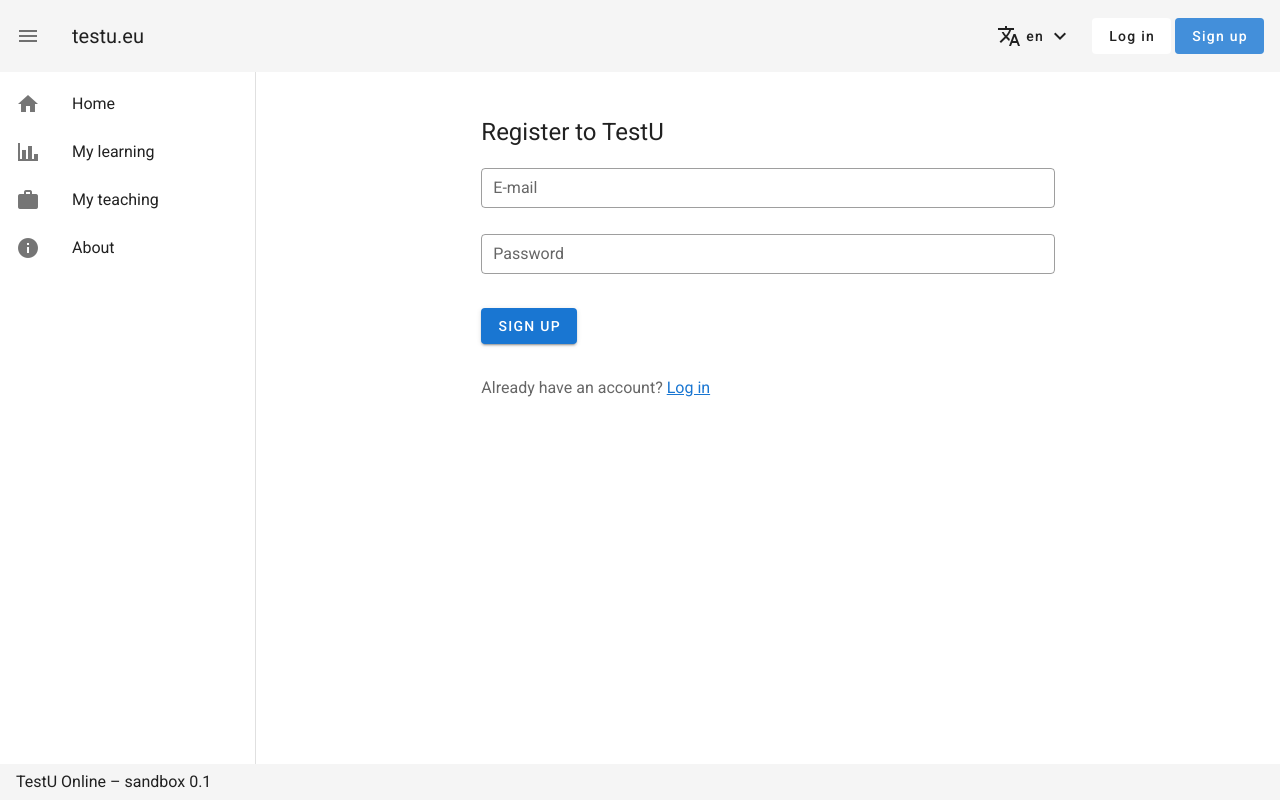
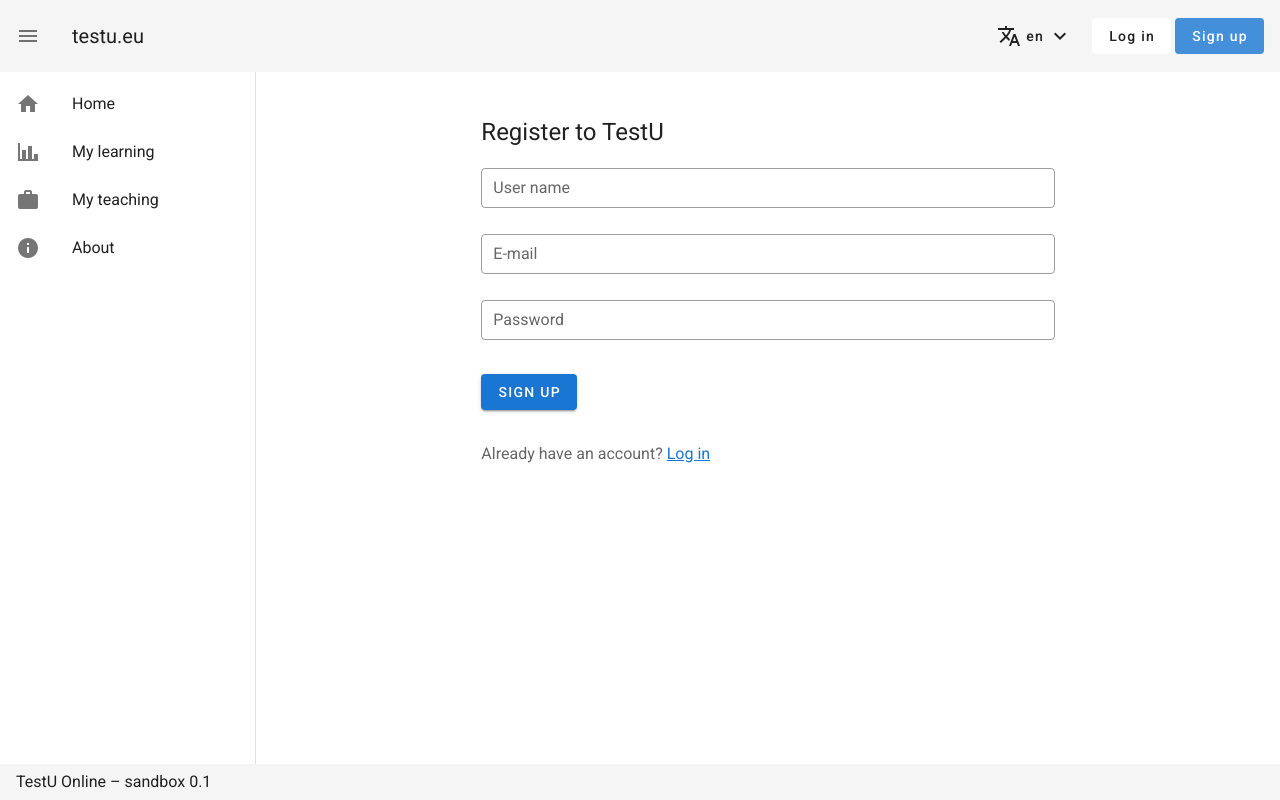
Before and after one commit to edukado-interreto/testu, a Nuxt app in the folder client/: page /signup in a window 1280 px wide. Built offline with nearby package versions, Linux system fonts and the light colour scheme; what vue-auth-jwt would draw is missing.

Commit message:
add username field in sign up form

```diff
--- a/client/pages/signup.vue
+++ b/client/pages/signup.vue
@@ -10,6 +10,13 @@
       >
         <h1 class="text-h5 mb-5">Register to TestU</h1>
         <v-text-field
+          outlined
+          dense
+          v-model="username"
+          label="User name"
+          :rules="[ v => v !== '' || 'Required field' ]"
+          required
+        ></v-text-field><v-text-field
           outlined
           dense
           v-model="email"
@@ -51,6 +58,7 @@
 <script>
   export default {
     data: () => ({
+      username: '',
       email: '',
       password: '',
       valid: undefined,
@@ -71,6 +79,7 @@
             'Content-Type': 'application/json'
           },
           body: JSON.stringify({
+            username: this.username,
             email: this.email,
             password: this.password
           })
```
